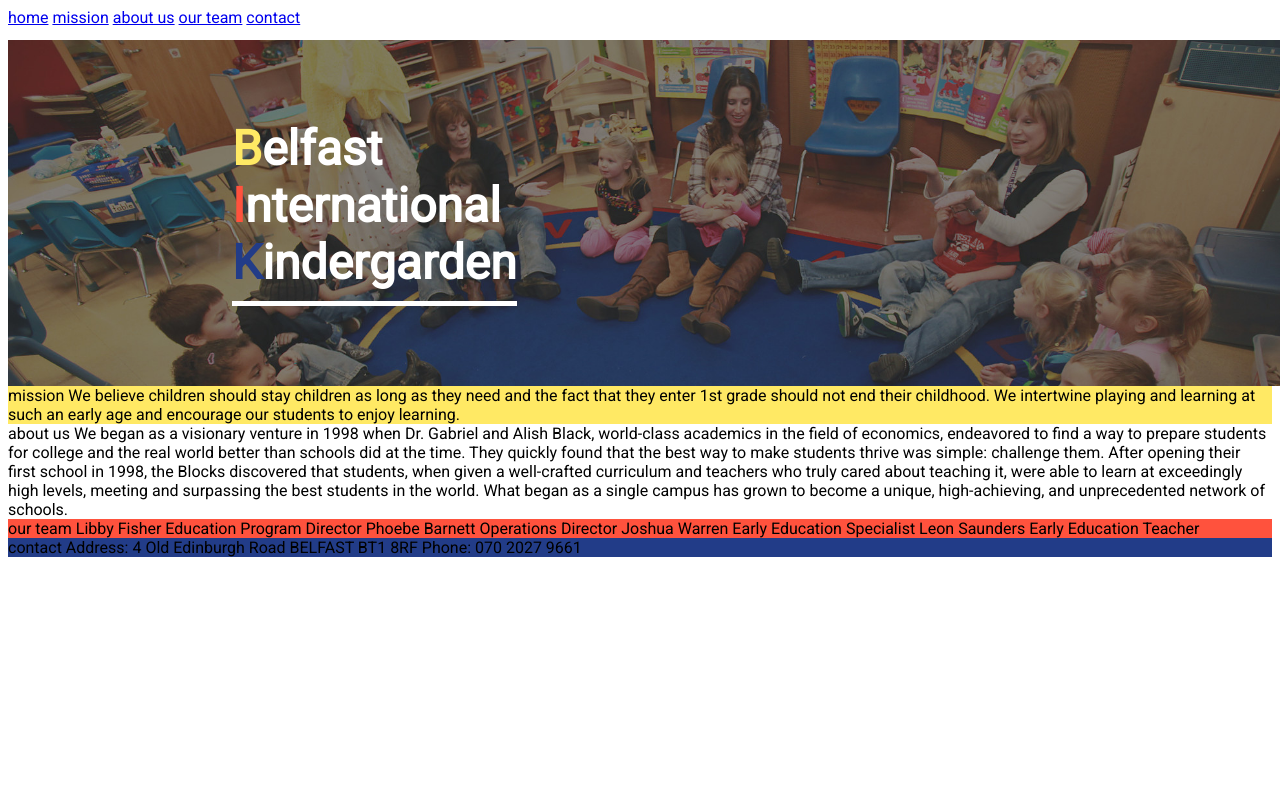
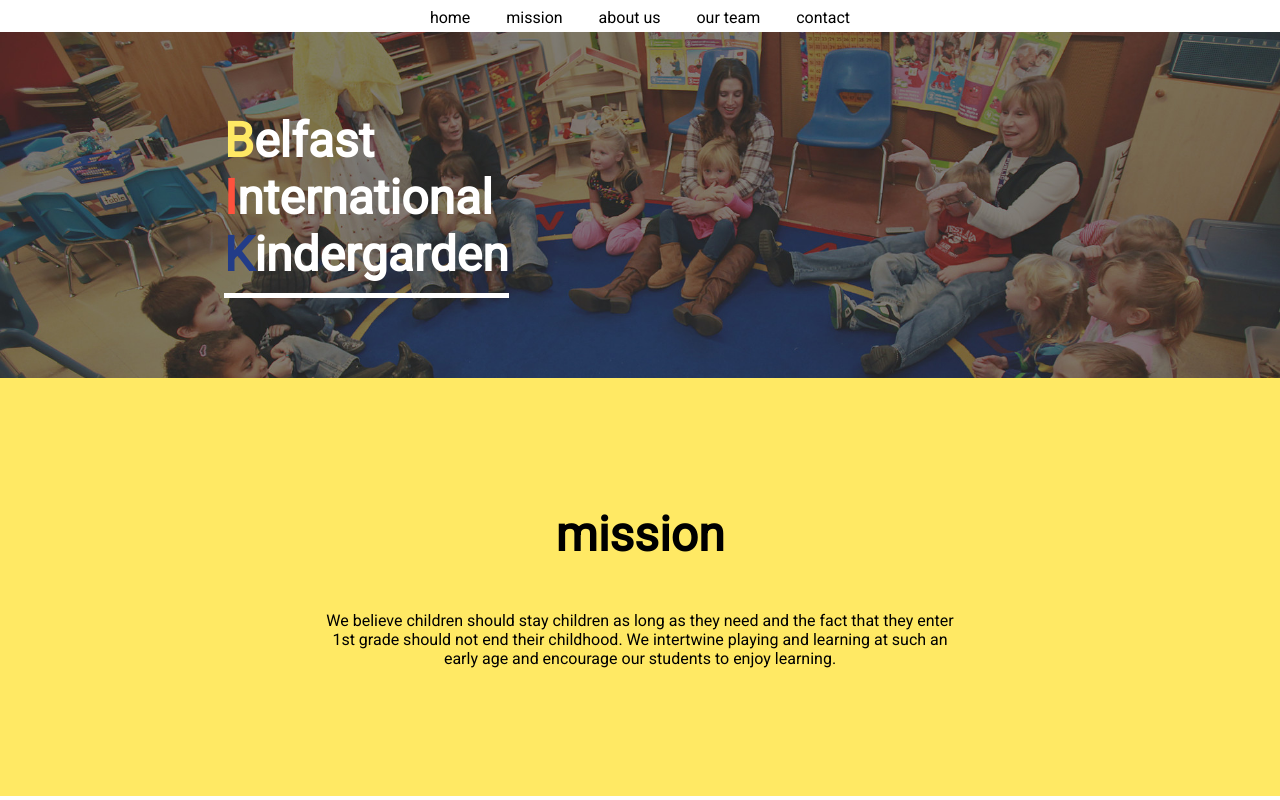
Before and after one commit to laszlovladi/kindergarten, a plain HTML site: page index.html in a window 1280 px wide. Shown: the top 800 px of the page. Drawn offline with Linux system fonts and the light colour scheme.

Commit message:
about us done

```diff
--- a/index.css
+++ b/index.css
@@ -1,5 +1,6 @@
 * {
     box-sizing: border-box;
+    margin: 0;
 }
 
 
@@ -7,9 +8,28 @@ html {
     font-family: 'Roboto', sans-serif;
 }
 
+body {
+    margin: 0;
+}
+
 nav {
     background-color: white;
+    color: black;
     height: 2em;
+    align-content: center;
+    width: fit-content;
+    margin: auto;
+    padding: 0.5em 0 0.5em 0;
+}
+
+nav > a {
+    margin: 1em;
+    color: black;
+    text-decoration: none;
+}
+
+a:hover {
+    text-decoration: underline;
 }
 
 #titlebox {
@@ -45,11 +65,23 @@ nav {
 }
 
 #mission {
-background-color: #FFE964;
+    background-color: #FFE964;
+    text-align: center;
+    margin: 0;
+    padding: 10% 25%;
+}
+
+h1 {
+    font-size: 3em;
+    font-weight: 900;
+    padding-bottom: 1em;
 }
 
 #about {
     background-color: #ffffff;
+    text-align: left;
+    margin: 0;
+    padding: 10% 25%;
 }
 
 #team {
--- a/index.html
+++ b/index.html
@@ -24,18 +24,18 @@
 </div>
 
 <div id="mission">
-mission
+<h1>mission</h1>
 
-We believe children should stay children as long as they need and the fact that they enter 1st grade should not end their childhood. We intertwine playing and learning at such an early age and encourage our students to enjoy learning.
+<p>We believe children should stay children as long as they need and the fact that they enter 1st grade should not end their childhood. We intertwine playing and learning at such an early age and encourage our students to enjoy learning.</p>
 </div>
 
 <div id="about">
-about us
+<h1>about us</h1>
 
-We began as a visionary venture in 1998 when Dr. Gabriel and Alish Black, world-class academics in the field of economics, endeavored to find a way to prepare students for college and the real world better than schools did at the time. They quickly found that the best way to make students thrive was simple: challenge them. After opening their first school in 1998, the Blocks discovered that students, when given a well-crafted curriculum and teachers who truly cared about teaching it, were able to learn at exceedingly high levels, meeting and surpassing the best students in the world. What began as a single campus has grown to become a unique, high-achieving, and unprecedented network of schools.
+<p>We began as a visionary venture in 1998 when Dr. Gabriel and Alish Black, world-class academics in the field of economics, endeavored to find a way to prepare students for college and the real world better than schools did at the time. They quickly found that the best way to make students thrive was simple: challenge them. After opening their first school in 1998, the Blocks discovered that students, when given a well-crafted curriculum and teachers who truly cared about teaching it, were able to learn at exceedingly high levels, meeting and surpassing the best students in the world. What began as a single campus has grown to become a unique, high-achieving, and unprecedented network of schools.</p>
 </div>
 <div id="team">
-our team
+<h1>our team</h1>
 
 Libby Fisher
 Education Program Director
@@ -51,7 +51,7 @@ Early Education Teacher
 </div>
 
 <div id="contact">
-contact
+<h1>contact</h1>
 
 Address:
 4 Old Edinburgh Road
```
